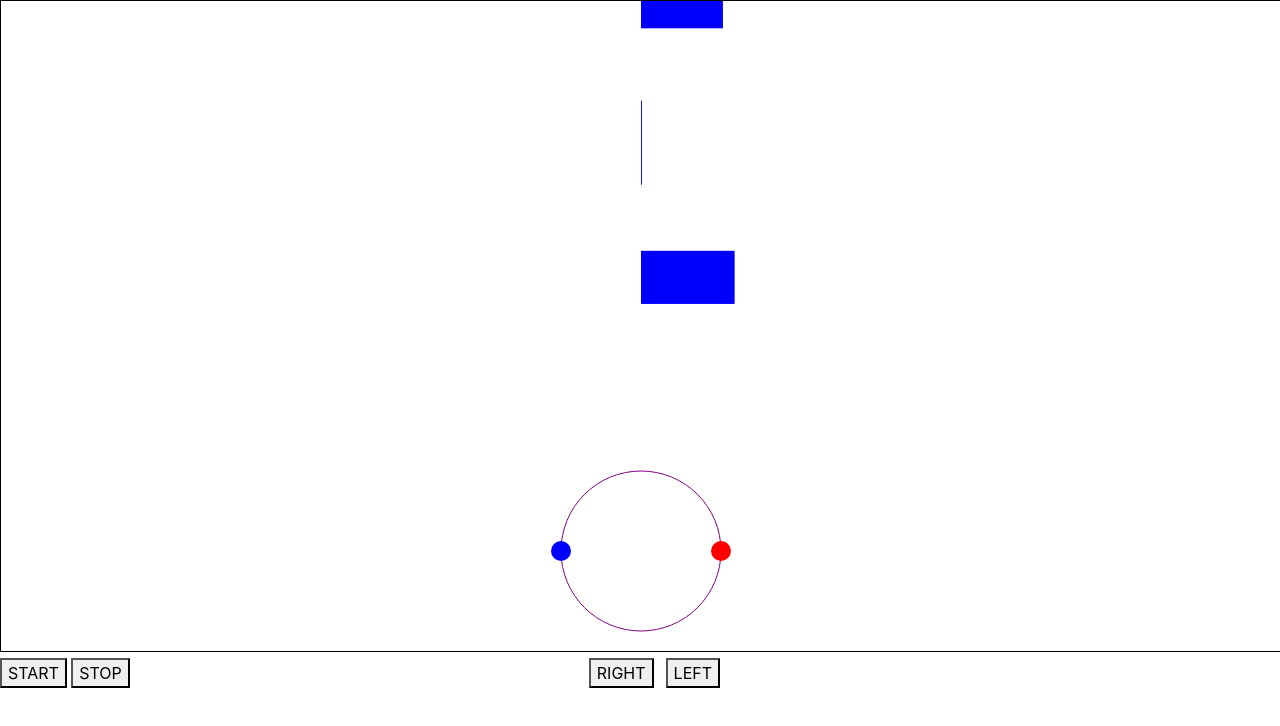
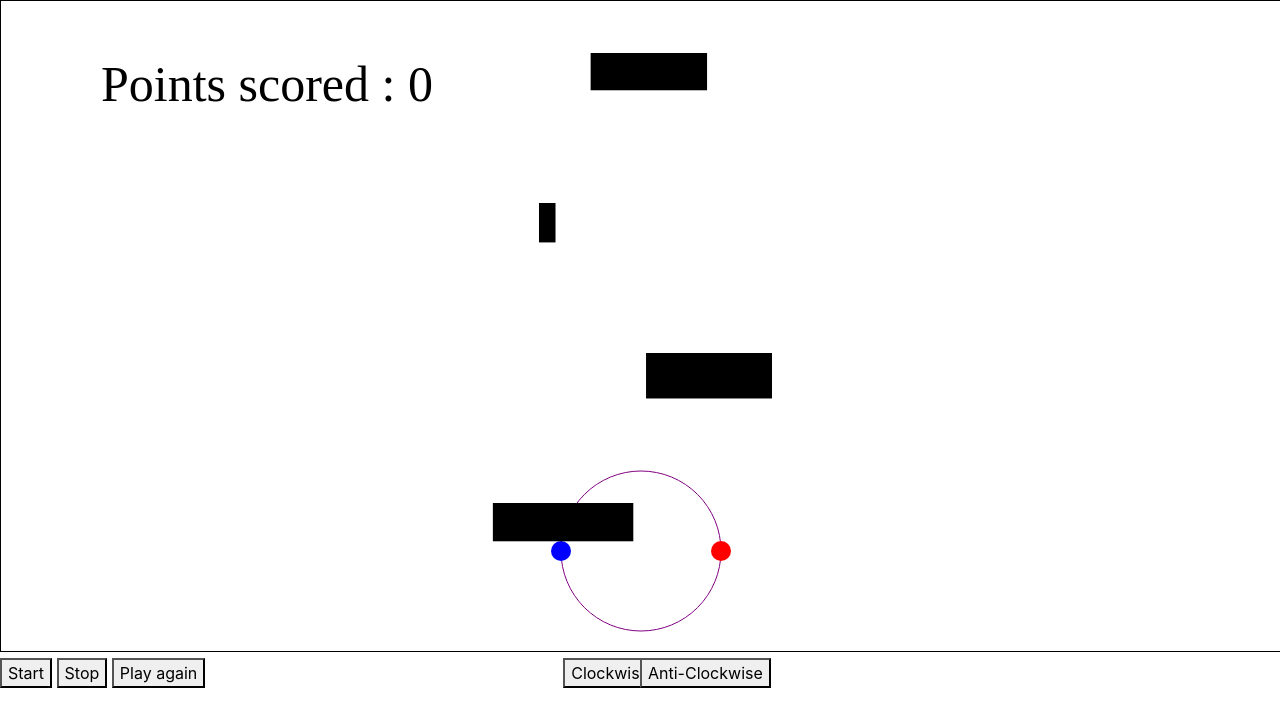
Before and after one commit to chakki1234/spider-task-2, a plain HTML site: page index.html in a window 1280 px wide. Drawn offline with nearby package versions, Linux system fonts and the light colour scheme.

Commit message:
normal mode almost

```diff
--- a/index.css
+++ b/index.css
@@ -4,12 +4,12 @@ canvas{
 
 #right{
 	position: absolute;
-	left: 46%;
+	left: 44%;
 
 }
 
 #left{
 
 	position: absolute;
-	left: 52%;
+	left: 50%;
 }
--- a/index.html
+++ b/index.html
@@ -1,7 +1,7 @@
 <!DOCTYPE html>
 <html>
 <head>
-	<title>unknown</title>
+	<title>A fun Game</title>
 
 	<link rel="stylesheet" href="https://stackpath.bootstrapcdn.com/bootstrap/4.3.1/css/bootstrap.min.css" integrity="sha384-ggOyR0iXCbMQv3Xipma34MD+dH/1fQ784/j6cY/iJTQUOhcWr7x9JvoRxT2MZw1T" crossorigin="anonymous">
     <link rel="stylesheet" type="text/css" href="index.css">
@@ -10,11 +10,14 @@
      <canvas>
 	 </canvas>
 
-<button id="right">RIGHT</button>
-<button id="left">LEFT</button>
-<button id="start">START</button>
-<button id="stop">STOP</button>
+<button id="right">Clockwise</button>
+<button id="left">Anti-Clockwise</button>
+<button id="start">Start</button>
+<button id="stop">Stop</button>
+<button id="playagain">Play again</button>
+
 
 <script type="text/javascript" src="index.js"></script>
+<script src="https://kit.fontawesome.com/8ac0d0be86.js"></script>
 </body>
 </html>
--- a/index.js
+++ b/index.js
@@ -5,7 +5,8 @@ var right = document.querySelector("#right");
 var left = document.querySelector("#left");
 var start = document.querySelector("#start");
 var stop = document.querySelector("#stop");
-
+var playagain = document.querySelector("#playagain");
+var scorecount = 0;
 
 canvas.width = window.innerWidth;
 canvas.height = window.innerHeight-150;
@@ -15,6 +16,8 @@ var radiussmall = 10;
 var xc = canvas.width/2
 var yc = canvas.height-100;
 var i = 0;
+
+var repeat = 0;
 
 var angle=Math.PI/180;
 var redx = xc+radius;
@@ -31,15 +34,22 @@ var sma = canvas.height;
         	listblock[k] = new Object();
 
         	listblock[k].y = 0-150*k;
-        	listblock[k].dy = 0.2;
-        	listblock[k].width = Math.random()*100;
-        	listblock[k].height = Math.random()*100;
-        	listblock[k].x = canvas.width/2;
+        	listblock[k].dy = 0.5;0
+        	listblock[k].width = Math.random()*150;
+        	listblock[k].height = Math.random()*25 + 25;
+        	listblock[k].x = Math.random()*200 + canvas.width/2 - 150;
 
        }
 
 var play = 1;
 var touched = 0;
+
+
+
+playagain.addEventListener("click", function(){
+ document.location.reload();
+});
+
 
 start.addEventListener("click", function(){
  play = 1;
@@ -52,7 +62,7 @@ play = 0;
 
 
 right.addEventListener("click" , function(){
-	angle+=(7*Math.PI/180);
+	angle+=(20*Math.PI/180);
         redx = xc+Math.cos(angle)*radius;
         redy = yc+Math.sin(angle)*radius;
         bluex = xc+Math.cos(Math.PI+angle)*radius;
@@ -63,7 +73,7 @@ right.addEventListener("click" , function(){
 
 left.addEventListener("click", function(){
 
-   angle-=(7*Math.PI/180);
+   angle-=(20*Math.PI/180);
    redx = xc+Math.cos(angle)*radius;
    redy = yc+Math.sin(angle)*radius;
    bluex = xc+Math.cos(Math.PI+angle)*radius;
@@ -104,55 +114,50 @@ function findsmall(){
                   clearInterval(interval);
                   */}
 
-                /* else
-
-               {*/
-                 	if(bluex>=listblock[r].x-radiussmall && bluex<=listblock[r].x+listblock[r].width+radiussmall && bluey>=listblock[r].y && bluey<=listblock[r].y+listblock[r].height)
+                 else if(bluex>=listblock[r].x-radiussmall && bluex<=listblock[r].x+listblock[r].width+radiussmall && bluey>=listblock[r].y && bluey<=listblock[r].y+listblock[r].height)
 
                 {
                  console.log("game over");
                   touched = 1;
-                /* break;
-                 alert("game over");
-               document.location.reload();
-                 clearInterval(interval);
-                 */
                  }
 
 
-             /*    else
-               {
-                  if(redy>=listblock[r].y-radiussmall && redy<=listblock[r].y+listblock[r].height+radiussmall && redx>=listblock[r].x && redx<=listblock[r].x+listblock[r].width)
+                 else if(redy>=listblock[r].y-radiussmall && redy<=listblock[r].y+listblock[r].height+radiussmall && redx>=listblock[r].x && redx<=listblock[r].x+listblock[r].width)
                  {
                  console.log("game over");
                   touched = 1;
-                 alert("game over");
-                 break();
-                 document.location.reload();
-                 clearInterval(interval);
+
                  }
 
 
-                else
-                {
-                   if(bluey>=listblock[r].y-radiussmall && bluey<=listblock[r].y+listblock[r].height+radiussmall && bluex>=listblock[r].x && bluex<=listblock[r].x+listblock[r].width)
+                else if(bluey>=listblock[r].y-radiussmall && bluey<=listblock[r].y+listblock[r].height+radiussmall && bluex>=listblock[r].x && bluex<=listblock[r].x+listblock[r].width)
                  {
                  console.log("game over");
                   touched = 1;
-                 alert("game over");
-                 document.location.reload();
-                 clearInterval(interval);
+
                 }
-               }
-              }*/
-             }
-            }
 
-         /*  if(touched==1)
-           	{
-           	alert("game over");
+                /*else if(Math.sqrt( Math.pow(redx - listblock[r].x, 2) + Math.pow(redy - listblock[r].y, 2) )<=radiussmall)
+                {
+                	touched = 1;
+                }
+                else if(Math.sqrt( Math.pow(redx - listblock[r].x + listblock[r].width, 2) + Math.pow(redy - listblock[r].y, 2) )<=radiussmall)
+                {
+                	touched = 1;
+                }
+                else if(Math.sqrt( Math.pow(redx - listblock[r].x, 2) + Math.pow(redy - listblock[r].y + listblock[r].height, 2) )<=radiussmall)
+                {
+                	touched = 1;
+                }
+                 else if(Math.sqrt( Math.pow(redx - listblock[r].x + listblock[r].width, 2) + Math.pow(redy - listblock[r].y + listblock[r].height, 2) )<=radiussmall)
+                {
+                	touched = 1;
+                }*/
 
- }*/
+
+           }
+
+ }
 
  function draw(){
 
@@ -162,23 +167,31 @@ function findsmall(){
             {
 
             	listblock[i].y=sma-250;
-            	listblock[i].width = Math.random()*100;
-            	listblock[i].height = Math.random()*100;
-            	listblock[i].x = canvas.width/2;
+            	listblock[i].width = Math.random()*150;
+            	listblock[i].height = Math.random()*25 + 25;
+            	listblock[i].x = Math.random()*200 + canvas.width/2 - 150;
             	listblock[i].dy = listblock[i].dy+0.001;
+            	++scorecount;
+
             }
+                c.fillStyle = "black";
+		        c.fillRect(listblock[i].x, listblock[i].y, listblock[i].width, listblock[i].height);
 
-		        c.fillRect(canvas.width/2, listblock[i].y, listblock[i].width, listblock[i].height);
-		        /*console.log("box "+i+"x: "+listblock[i].x+" y: "+listblock[i].y);
-		        console.log(" ");
-*/
 
 
 
           }
  }
 
- function incrementy(){
+function score(){
+
+c.font = '50px serif';
+c.fillStyle = "black";
+c.fillText("Points scored : " + scorecount, 100, 100);
+
+}
+
+function incrementy(){
 
  	for(var q=0;q<4;++q)
  	{
@@ -189,6 +202,13 @@ function findsmall(){
 
 function animate()
 {
+        if(touched==1 && repeat==0)
+           	{
+           	alert("game over");
+            play=0;
+            repeat = 1;
+           }
+
 	    if(play==1)
 	   {
 
@@ -234,6 +254,9 @@ function animate()
 
         draw();
 
+
+        score();
+
         collisiondetect();
 
         incrementy();
@@ -243,3 +266,33 @@ function animate()
 
 
 setInterval(animate, 1);
+
+/*c.beginPath();
+c.fillRect(canvas.width/2-150, 300, 150, 50 );
+
+ c.beginPath();
+		c.strokeStyle = "purple";
+		c.arc(xc, yc, radius, 0, Math.PI*2, false);
+		c.stroke();
+
+
+
+        c.beginPath();
+        c.save();
+        c.translate(xc, yc);
+        c.rotate(angle);
+
+        c.fillStyle = "red";
+        c.arc(radius, 0, radiussmall, 0, Math.PI*2, false);
+        c.fill();
+
+
+        c.beginPath();
+        c.fillStyle = "blue";
+        c.arc(-radius, 0, radiussmall, 0, Math.PI*2, false);
+        c.fill();
+
+
+
+        c.restore();
+*/
```
